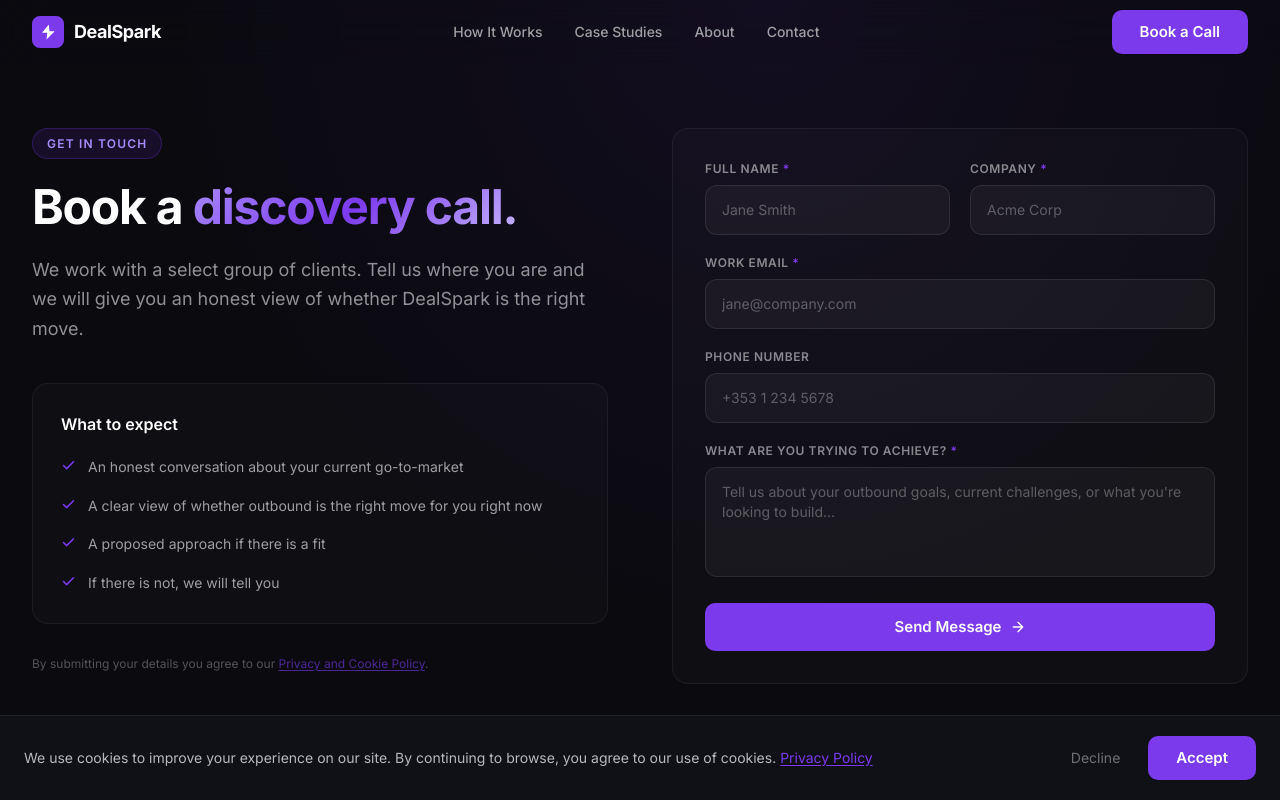
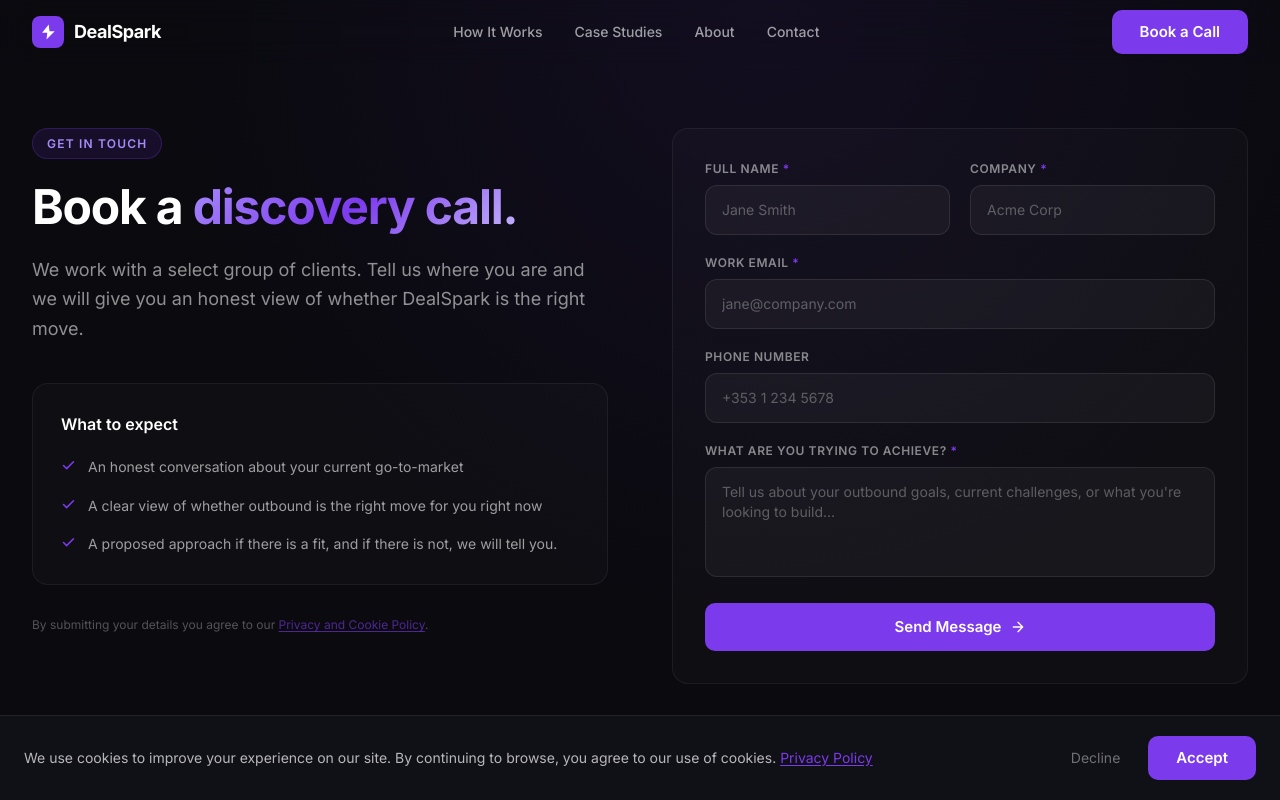
Before and after one commit to lukekly/Dealspark-website, a Next.js app: page /contact in a window 1280 px wide. Shown: the top 800 px of the page. Built offline with nearby package versions, Linux system fonts and the light colour scheme.

Commit message:
Merge last two contact bullet points into one, remove fourth bullet

```diff
--- a/app/contact/page.tsx
+++ b/app/contact/page.tsx
@@ -46,8 +46,7 @@
                 {[
                   'An honest conversation about your current go-to-market',
                   'A clear view of whether outbound is the right move for you right now',
-                  'A proposed approach if there is a fit',
-                  'If there is not, we will tell you',
+                  'A proposed approach if there is a fit, and if there is not, we will tell you.',
                 ].map((item) => (
                   <li key={item} className="flex items-start gap-3">
                     <svg
```
